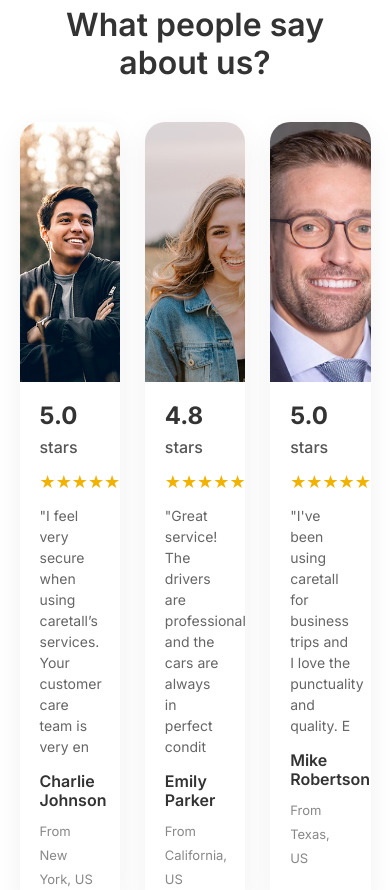
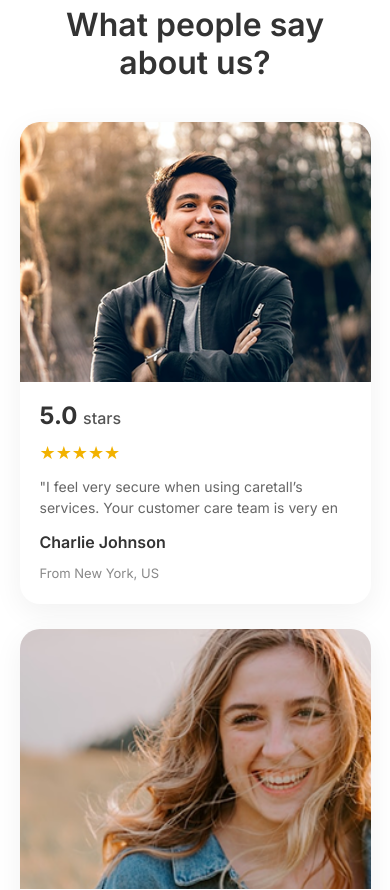
Before and after one commit to Alirazanohrio/Final-Hackathon---Module-figma-website, a plain HTML site: page index.html in a window 390 px wide. Shown: the part 5100-5990 px from the top of the page. Drawn offline with nearby package versions, Linux system fonts and the light colour scheme.

Commit message:
Add files via upload

```diff
--- a/style.css
+++ b/style.css
@@ -621,6 +621,16 @@ h2 {
     .hero-section .text-center {
         text-align: center !important;
     }
+    .test-container{
+        display: flex;
+        flex-direction: column;
+    }
+
+
+
+
+
+    }
 
     /* FINAL FIX: Car size adjustment */
     .carimage {
```
